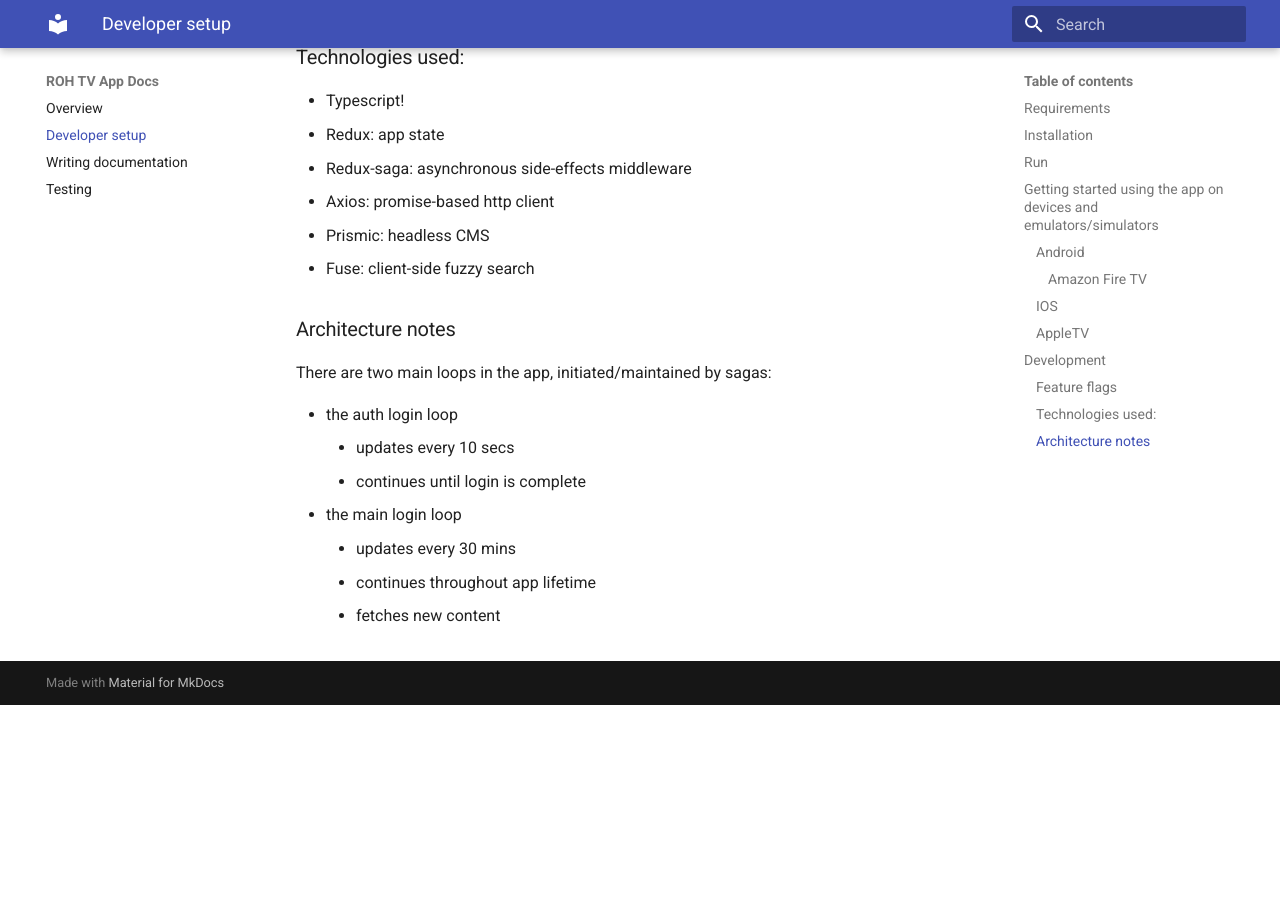
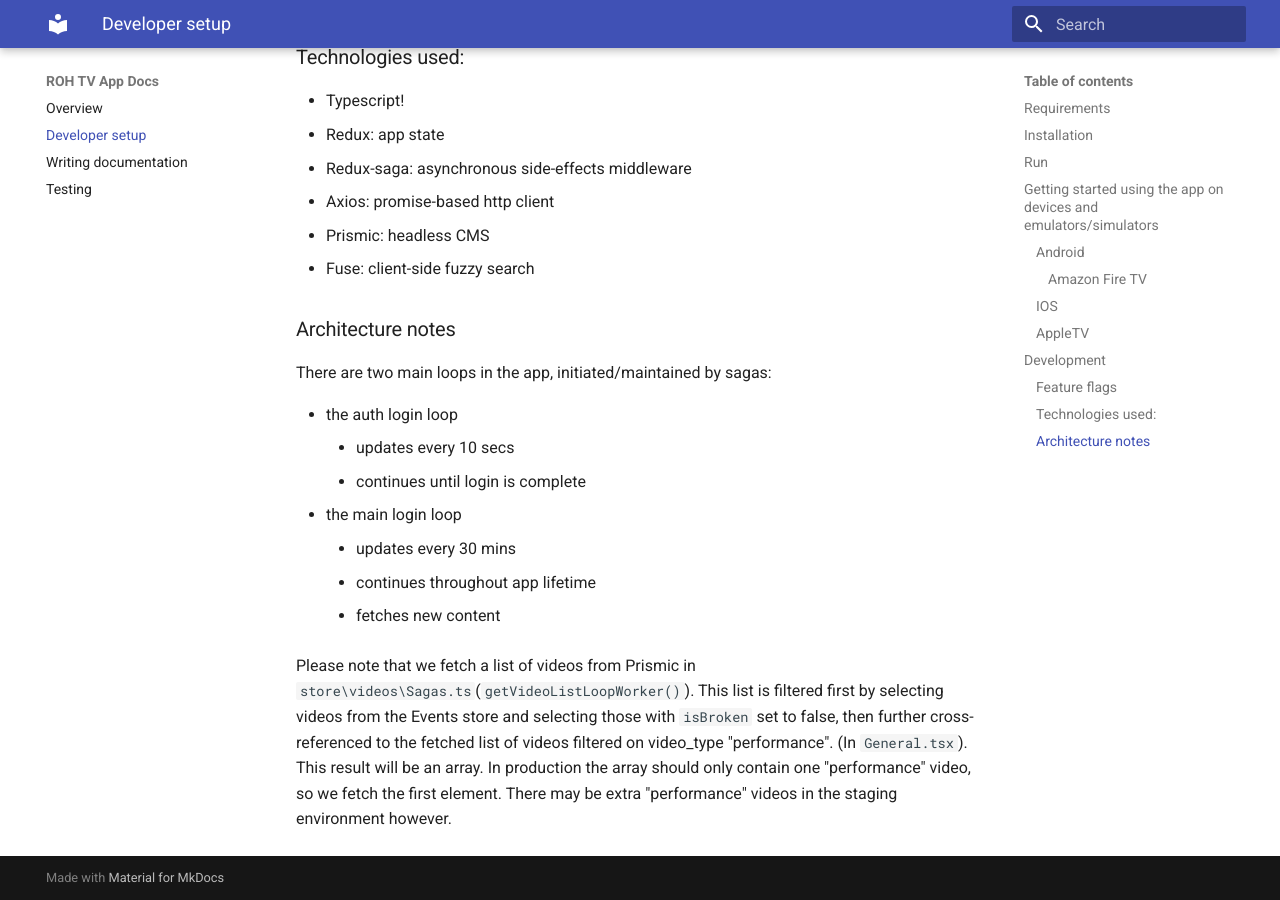
Before and after one commit to royaloperahouse/stream-tv-app, an MkDocs documentation site: the page built from docs/developer-setup.md, in a window 1280 px wide and 900 px high, scrolled down 3371 px. Built offline with MkDocs 1.6.1 and Material for MkDocs 9.7.7, drawn with Linux system fonts in a browser that asks for light colours; before the commit the page ends 4076 px from its top, so only the background shows below that.

Commit message:
Dev docs note regarding video lists

```diff
--- a/docs/developer-setup.md
+++ b/docs/developer-setup.md
@@ -137,3 +137,5 @@ There are also many full-featured feature flag services available such as [flags
      * updates every 30 mins
      * continues throughout app lifetime
      * fetches new content
+
+Please note that we fetch a list of videos from Prismic in `store\videos\Sagas.ts`(`getVideoListLoopWorker()`). This list is filtered first by selecting videos from the Events store and selecting those with `isBroken` set to false, then further cross-referenced to the fetched list of videos filtered on video_type "performance". (In `General.tsx`). This result will be an array. In production the array should only contain one "performance" video, so we fetch the first element. There may be extra "performance" videos in the staging environment however.
```
Also changed, not shown: 1 other file.
